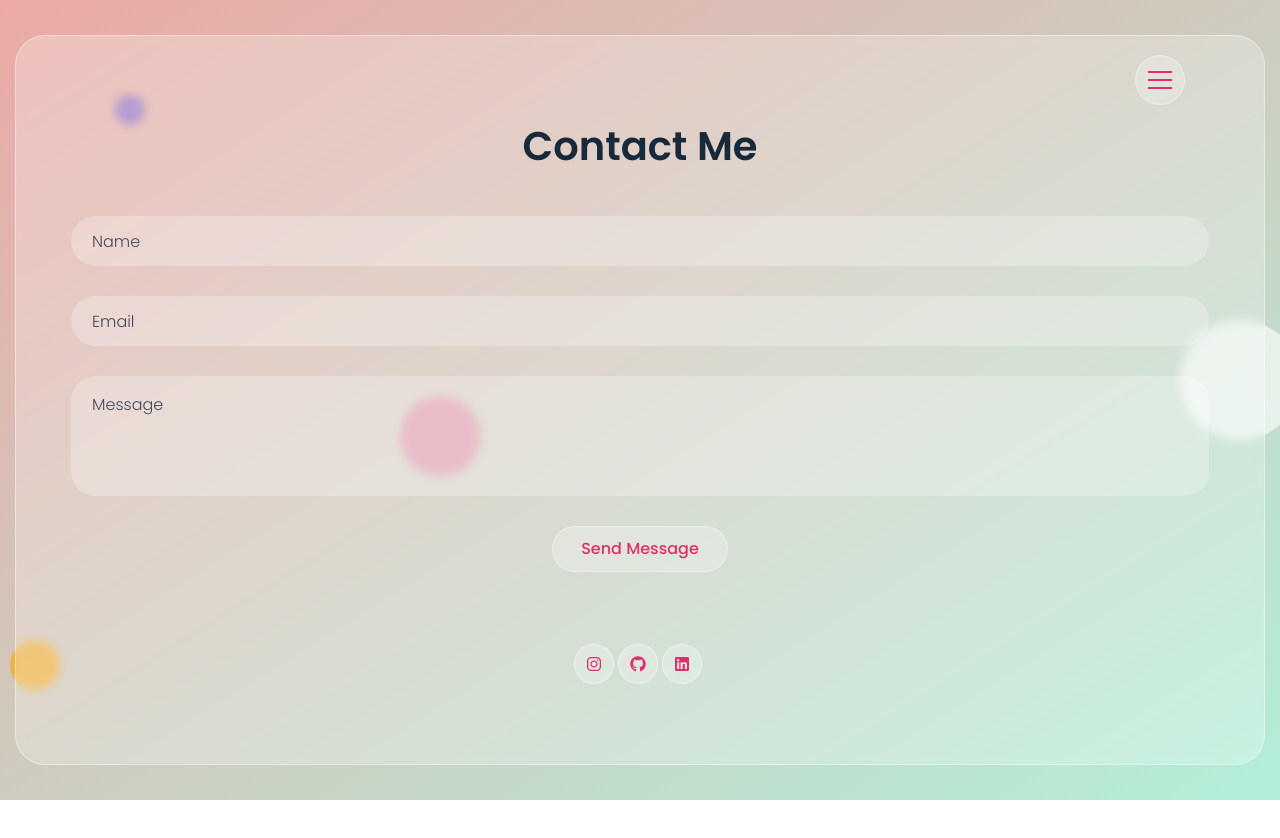
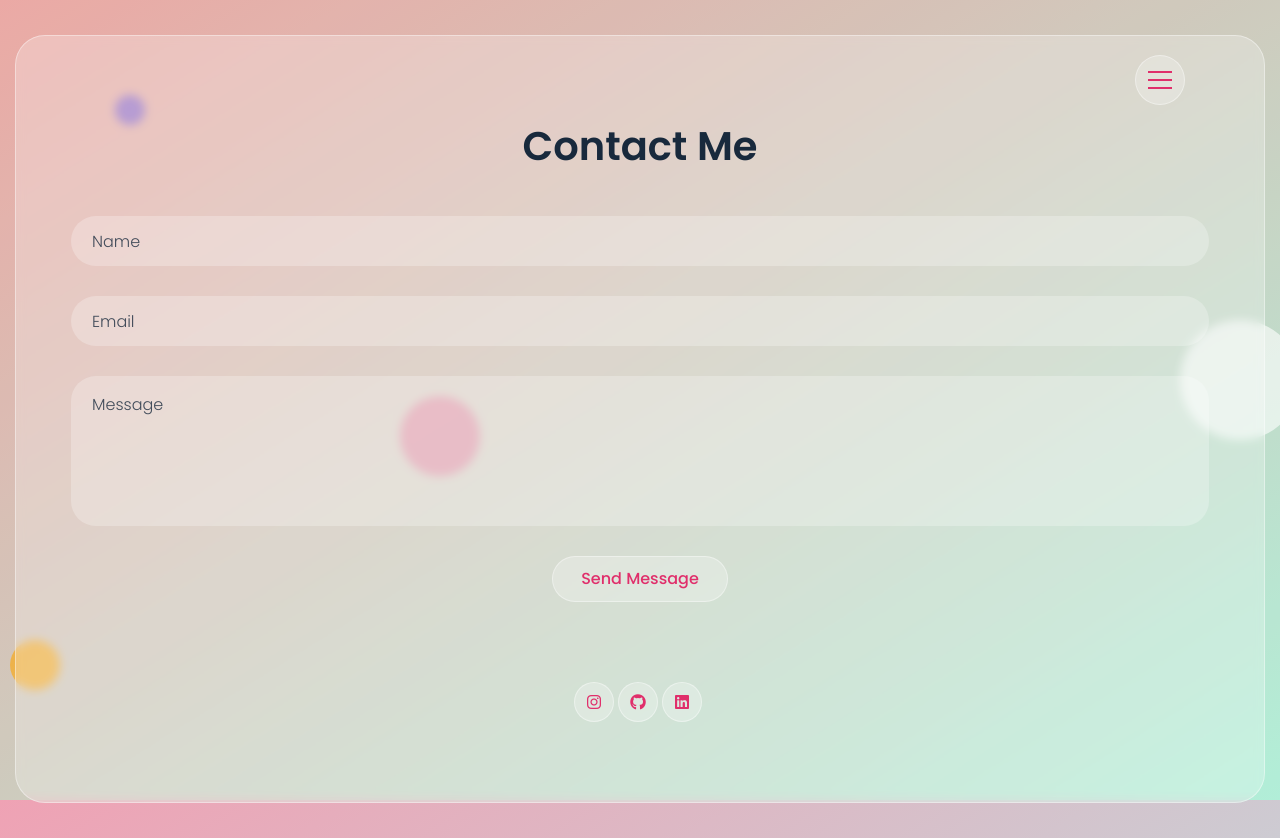
Before and after one commit to Ahmadfaisal98/portfolio-next, a Next.js app: page /contact in a window 1280 px wide. Before the commit the page ends 800 px from the top, so only its background shows below. Built offline with nearby package versions, Linux system fonts and the light colour scheme; a web font is replaced by a local one.

Commit message:
set height of contact-info

```diff
--- a/pages/contact.tsx
+++ b/pages/contact.tsx
@@ -94,6 +94,7 @@ const Contact = () => {
               </form>
             </div>
           </div>
+        </div>
         <div className='contact-info'>
           <div className='contact-info-item'>
             <div className='social-links'>
@@ -121,7 +122,6 @@ const Contact = () => {
             </div>
           </div>
         </div>
-        </div>
       </section>
     </>
   );
--- a/styles/style.css
+++ b/styles/style.css
@@ -779,7 +779,8 @@ Portfolio Section
 Contact Section
 ----------------------*/
 .contact-section {
-  position: relative;
+  display: flex;
+  flex-direction: column;
 }
 .contact-section .container {
   display: flex;
@@ -818,13 +819,17 @@ Contact Section
   border-color: var(--white-alpha-40);
 }
 .contact-form textarea.input-control {
-  height: 120px;
+  height: 150px;
   resize: none;
   padding-top: 15px;
 }
 .contact-info {
-  position: absolute;
-  bottom: 80px;
+  display: flex;
+  min-height: 120px;
+  height: calc(100vh - 700px);
+  flex-direction: column;
+  justify-content: flex-end;
+  align-items: center;
 }
 .contact-info-item h3 {
   font-size: 20px;
```
Lines whose indentation alone changed are shown as unchanged.
